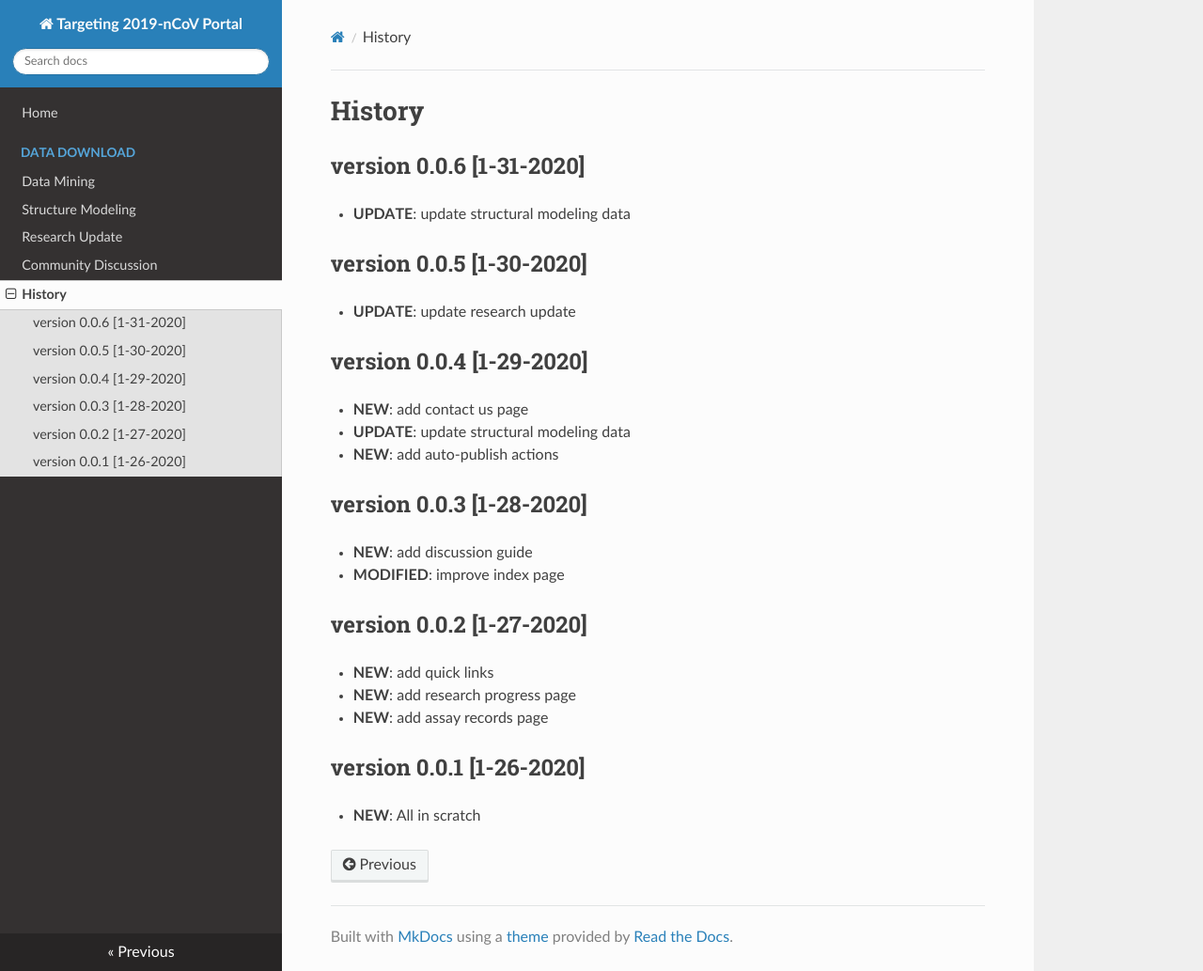
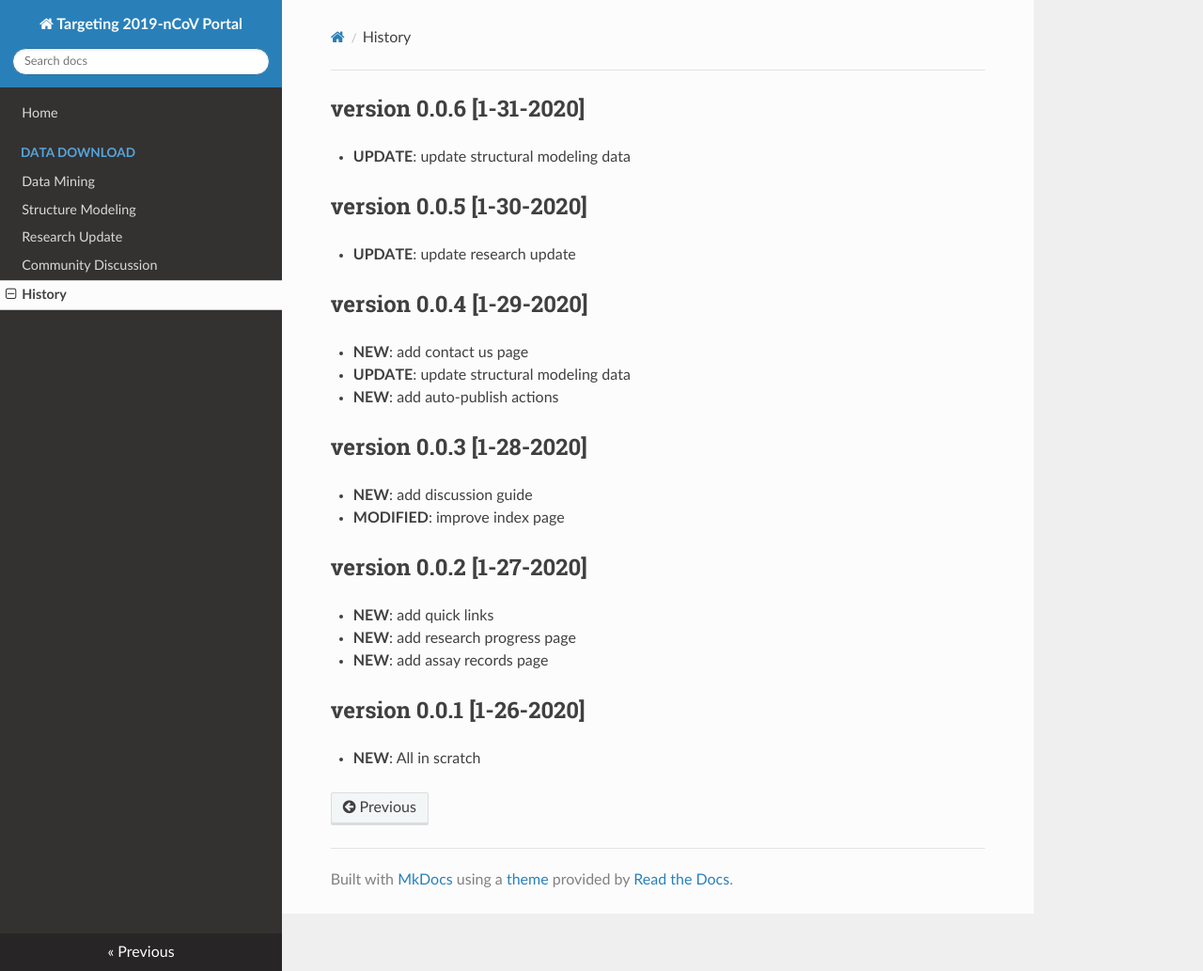
Before and after one commit to GHDDI-AILab/Targeting2019-nCoV, an MkDocs documentation site: the page built from docs/history.md, in a window 1280 px wide and 1033 px high. Shown: the whole window at 94% size. Built offline with MkDocs 1.6.1, drawn with Linux system fonts in a browser that asks for light colours; nearby versions of some CDN libraries.

Commit message:
update history.md

```diff
--- a/docs/history.md
+++ b/docs/history.md
@@ -1,5 +1,3 @@
-# History
-
 ## version 0.0.6 [1-31-2020]
 * **UPDATE**: update structural modeling data
 
```
